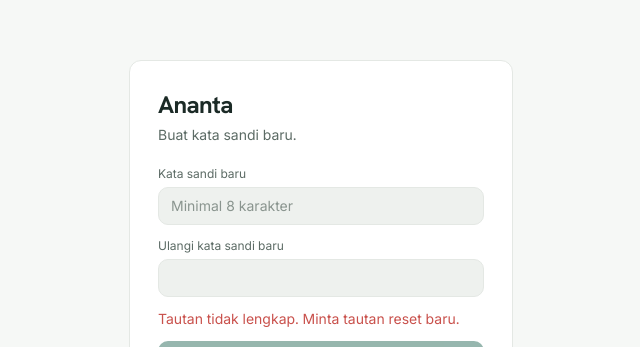
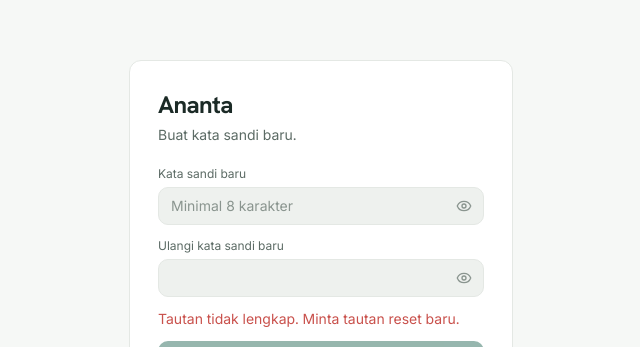
Before and after one commit to anantasuryafajar-source/Ananta.Project, a Next.js app: page /reset-password in a window 1280 px wide. Shown: the part 150-497 px from the top of the page, without its empty margins (319-959 px from the left). Built offline with nearby package versions, Linux system fonts and the light colour scheme.

Commit message:
feat: tombol show/hide password di semua form sandi

```diff
--- a/app/(app)/pengaturan/page.tsx
+++ b/app/(app)/pengaturan/page.tsx
@@ -6,6 +6,7 @@ import { Topbar } from "@/components/ananta/topbar";
 import { Card } from "@/components/ui/card";
 import { Button } from "@/components/ui/button";
 import { Input } from "@/components/ui/input";
+import { PasswordInput } from "@/components/ui/password-input";
 import { Modal } from "@/components/ui/modal";
 import { Field, Textarea } from "@/components/ui/form";
 
@@ -301,7 +302,7 @@ export default function PengaturanPage() {
             <Field label="Email"><Input type="email" value={uf.email} onChange={(e) => setUf((f) => ({ ...f, email: e.target.value }))} required /></Field>
           </div>
           <Field label="Password" hint="Minimal 8 karakter">
-            <Input type="password" value={uf.password} onChange={(e) => setUf((f) => ({ ...f, password: e.target.value }))} required />
+            <PasswordInput value={uf.password} onChange={(e) => setUf((f) => ({ ...f, password: e.target.value }))} required />
           </Field>
           <Field label="Peran">
             <div className="flex flex-wrap gap-3 pt-1">
@@ -354,10 +355,10 @@ export default function PengaturanPage() {
           <p className="text-sm text-ink-muted">Kata sandi baru untuk <b className="text-ink">{resetUser?.email}</b>. Sampaikan ke pengguna secara langsung.</p>
           <div className="grid grid-cols-2 gap-4">
             <Field label="Kata sandi baru" hint="Minimal 8 karakter">
-              <Input type="password" value={rp.new_password} onChange={(e) => setRp((f) => ({ ...f, new_password: e.target.value }))} required autoFocus />
+              <PasswordInput value={rp.new_password} onChange={(e) => setRp((f) => ({ ...f, new_password: e.target.value }))} required autoFocus />
             </Field>
             <Field label="Ulangi kata sandi">
-              <Input type="password" value={rp.confirm} onChange={(e) => setRp((f) => ({ ...f, confirm: e.target.value }))} required />
+              <PasswordInput value={rp.confirm} onChange={(e) => setRp((f) => ({ ...f, confirm: e.target.value }))} required />
             </Field>
           </div>
           {formError && <p className="text-sm text-danger">{formError}</p>}
--- a/app/(auth)/login/page.tsx
+++ b/app/(auth)/login/page.tsx
@@ -5,6 +5,7 @@ import Link from "next/link";
 import { login } from "@/lib/api";
 import { Button } from "@/components/ui/button";
 import { Input } from "@/components/ui/input";
+import { PasswordInput } from "@/components/ui/password-input";
 import { ContinuityRibbon } from "@/components/ananta/continuity-ribbon";
 
 export default function LoginPage() {
@@ -42,10 +43,9 @@ export default function LoginPage() {
           </div>
           <div>
             <label className="mb-1 block text-caption text-ink-muted">Kata sandi</label>
-            <Input
+            <PasswordInput
               value={password}
               onChange={(e) => setPassword(e.target.value)}
-              type="password"
               onKeyDown={(e) => e.key === "Enter" && submit()}
             />
           </div>
--- a/app/(auth)/reset-password/page.tsx
+++ b/app/(auth)/reset-password/page.tsx
@@ -5,6 +5,7 @@ import Link from "next/link";
 import { api } from "@/lib/api";
 import { Button } from "@/components/ui/button";
 import { Input } from "@/components/ui/input";
+import { PasswordInput } from "@/components/ui/password-input";
 
 function ResetInner() {
   const router = useRouter();
@@ -55,12 +56,12 @@ function ResetInner() {
           <div className="space-y-3">
             <div>
               <label className="mb-1 block text-caption text-ink-muted">Kata sandi baru</label>
-              <Input value={pw} onChange={(e) => setPw(e.target.value)} type="password"
+              <PasswordInput value={pw} onChange={(e) => setPw(e.target.value)}
                 placeholder="Minimal 8 karakter" disabled={!token} />
             </div>
             <div>
               <label className="mb-1 block text-caption text-ink-muted">Ulangi kata sandi baru</label>
-              <Input value={confirm} onChange={(e) => setConfirm(e.target.value)} type="password"
+              <PasswordInput value={confirm} onChange={(e) => setConfirm(e.target.value)}
                 onKeyDown={(e) => e.key === "Enter" && submit()} disabled={!token} />
             </div>
             {error && <p className="text-sm text-danger">{error}</p>}
--- a/components/ananta/sidebar.tsx
+++ b/components/ananta/sidebar.tsx
@@ -35,7 +35,7 @@ export function Sidebar() {
           );
         })}
       </nav>
-      <p className="px-5 py-4 text-caption text-ink-subtle">v0.9.0 · Calm Ledger</p>
+      <p className="px-5 py-4 text-caption text-ink-subtle">v0.9.1 · Calm Ledger</p>
     </aside>
   );
 }
--- a/components/ananta/topbar.tsx
+++ b/components/ananta/topbar.tsx
@@ -6,6 +6,7 @@ import { api, setToken } from "@/lib/api";
 import { Modal } from "@/components/ui/modal";
 import { Button } from "@/components/ui/button";
 import { Input } from "@/components/ui/input";
+import { PasswordInput } from "@/components/ui/password-input";
 import { Field } from "@/components/ui/form";
 import { CommandPalette } from "@/components/ananta/command-palette";
 
@@ -102,16 +103,16 @@ export function Topbar({ title }: { title: string }) {
       <Modal open={openPw} onClose={() => setOpenPw(false)} title="Ganti Kata Sandi">
         <form onSubmit={simpanPw} className="space-y-4">
           <Field label="Kata sandi saat ini">
-            <Input type="password" value={pw.current_password}
+            <PasswordInput value={pw.current_password}
               onChange={(e) => setPw((f) => ({ ...f, current_password: e.target.value }))} required autoFocus />
           </Field>
           <div className="grid grid-cols-2 gap-4">
             <Field label="Kata sandi baru" hint="Minimal 8 karakter">
-              <Input type="password" value={pw.new_password}
+              <PasswordInput value={pw.new_password}
                 onChange={(e) => setPw((f) => ({ ...f, new_password: e.target.value }))} required />
             </Field>
             <Field label="Ulangi kata sandi baru">
-              <Input type="password" value={pw.confirm}
+              <PasswordInput value={pw.confirm}
                 onChange={(e) => setPw((f) => ({ ...f, confirm: e.target.value }))} required />
             </Field>
           </div>
--- /dev/null
+++ b/components/ui/password-input.tsx
@@ -0,0 +1,34 @@
+"use client";
+import { InputHTMLAttributes, forwardRef, useState } from "react";
+import { Eye, EyeOff } from "lucide-react";
+
+/**
+ * Input kata sandi dengan tombol mata untuk menampilkan/menyembunyikan.
+ * Dipakai menggantikan <Input type="password" /> di seluruh form sandi.
+ */
+export const PasswordInput = forwardRef<
+  HTMLInputElement,
+  Omit<InputHTMLAttributes<HTMLInputElement>, "type">
+>(({ className = "", ...props }, ref) => {
+  const [show, setShow] = useState(false);
+  return (
+    <div className="relative">
+      <input
+        ref={ref}
+        type={show ? "text" : "password"}
+        className={`w-full rounded-[var(--radius-input)] border border-line bg-surface-sunken px-3 py-2 pr-10 text-sm text-ink placeholder:text-ink-subtle focus:border-primary focus:bg-surface focus:outline-none ${className}`}
+        {...props}
+      />
+      <button
+        type="button"
+        onClick={() => setShow((v) => !v)}
+        tabIndex={-1}
+        aria-label={show ? "Sembunyikan kata sandi" : "Tampilkan kata sandi"}
+        className="absolute inset-y-0 right-0 grid w-10 place-items-center text-ink-subtle transition-colors hover:text-ink"
+      >
+        {show ? <EyeOff size={16} /> : <Eye size={16} />}
+      </button>
+    </div>
+  );
+});
+PasswordInput.displayName = "PasswordInput";
```
